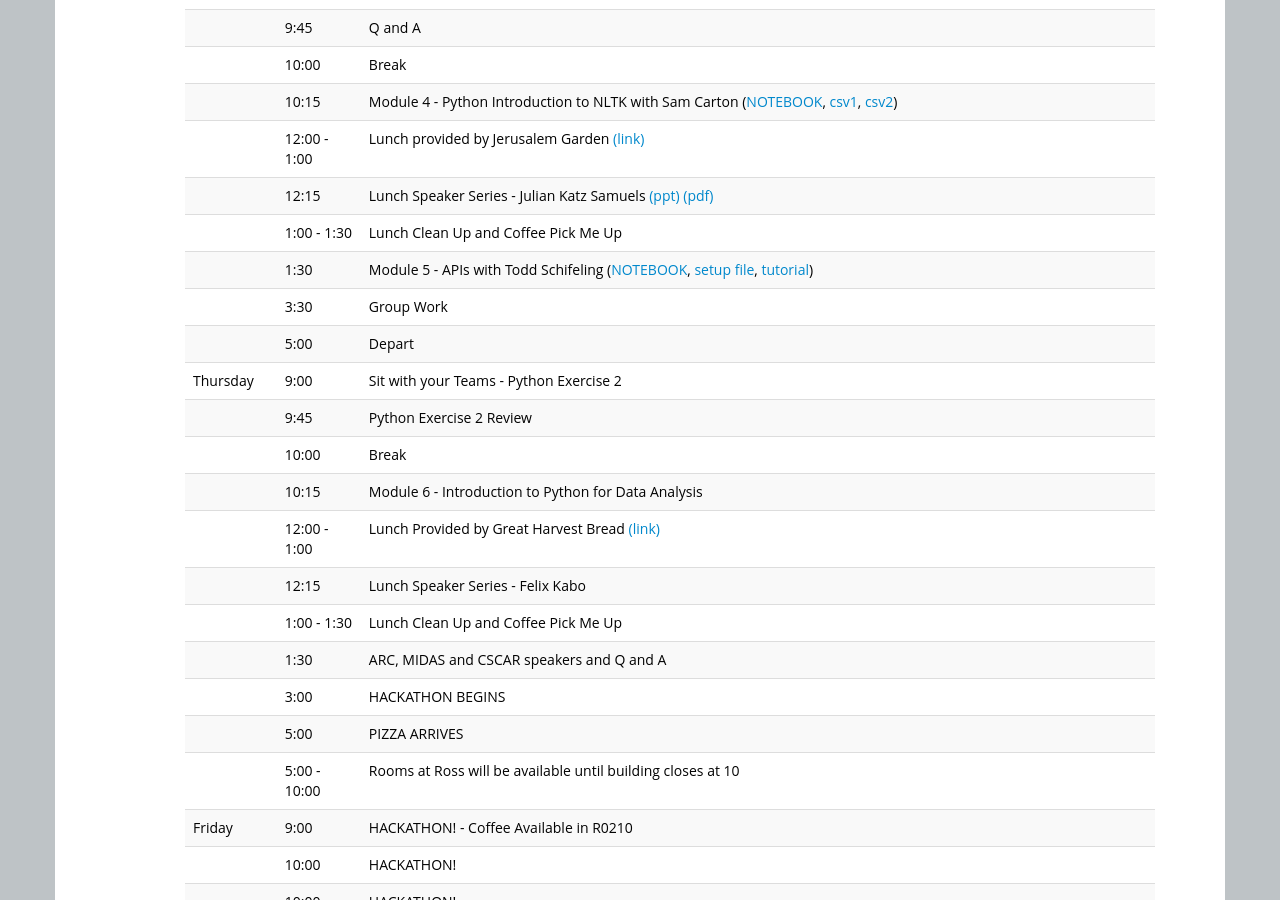
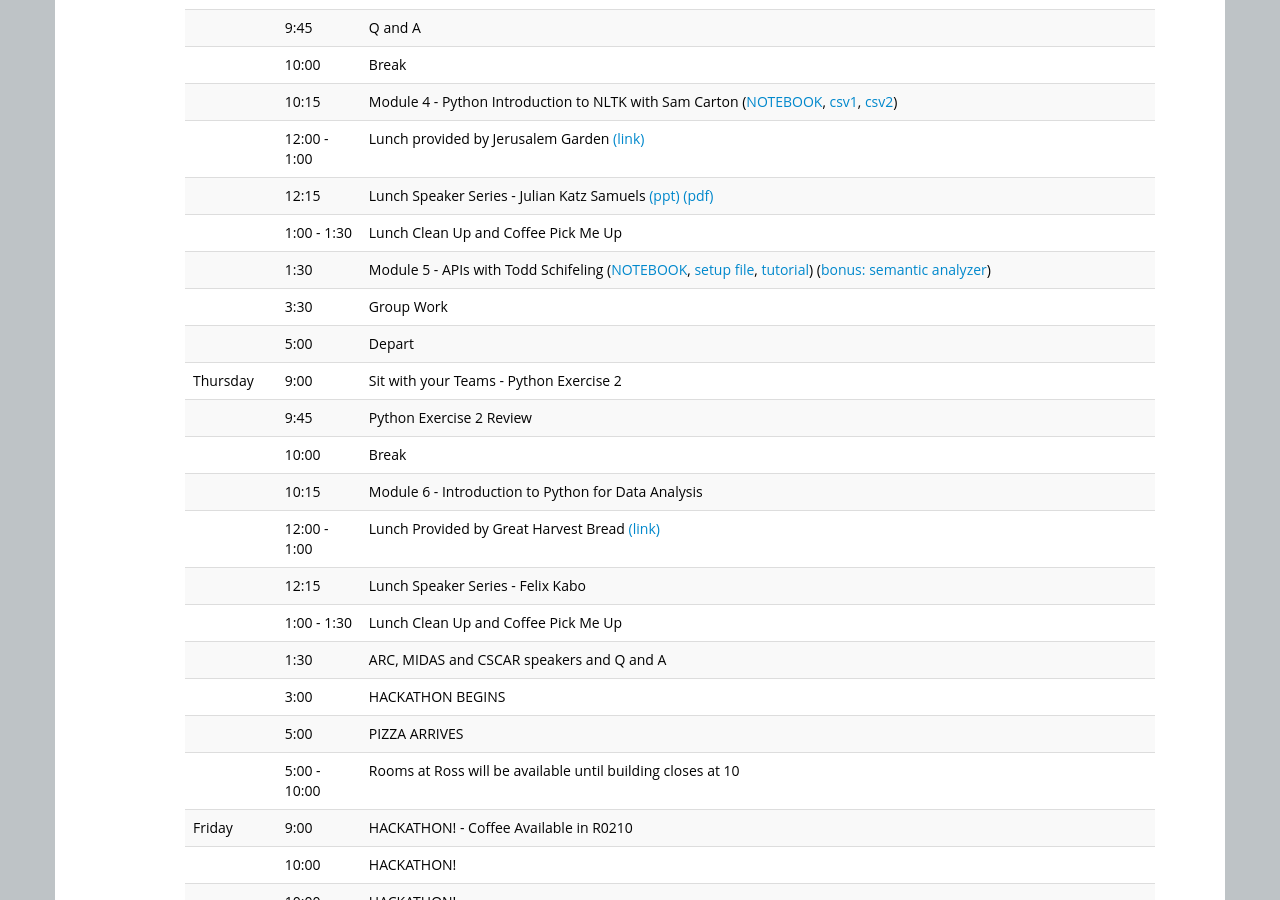
Before and after one commit to ICOSBigDataCamp/2018-summer-camp, a Jekyll site: the page built from index.html, in a window 1280 px wide and 900 px high, scrolled down 1807 px. Built offline with Jekyll 4.4.1, drawn with Linux system fonts in a browser that asks for light colours.

Commit message:
Update index.html

```diff
--- a/index.html
+++ b/index.html
@@ -167,7 +167,7 @@ Organizing committee: Jerry Davis, H. V. Jagadish, Cliff Lampe, and Brian Noble
   <tr> <td></td>       <td>1:00 - 1:30</td>    <td>Lunch Clean Up and Coffee Pick Me Up</td> </tr>
   <tr> <td></td>       <td>1:30</td>   <td>Module 5 - APIs with Todd Schifeling (<a href="slides/Twitter API.ipynb">NOTEBOOK</a>,
     <a href="slides/oauthDance.py">setup file</a>,
-    <a href="slides/api-lecture.txt">tutorial</a>)</td> </tr>
+    <a href="slides/api-lecture.txt">tutorial</a>) (<a href="slides/semantic analyzer.zip">bonus: semantic analyzer</a>)</td> </tr>
        <!-- (<a href="slides/twitter-lib-install.html">Install</a>,
     <a href="apis/examples.zip">Code</a>,
     <a href="apis/api-lecture.txt">Lecture</a>)</td> </tr> -->
```
